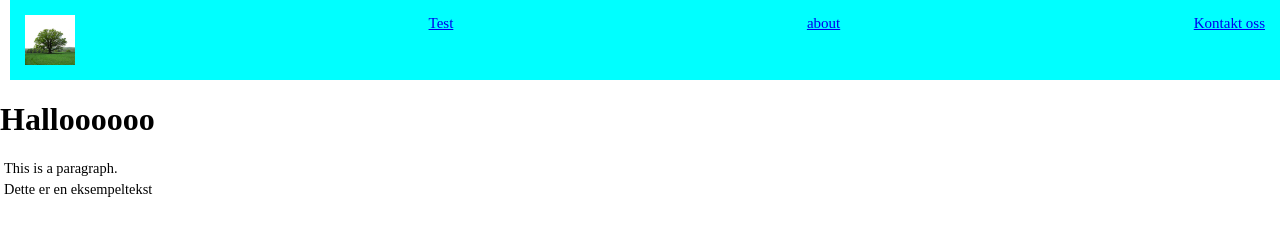
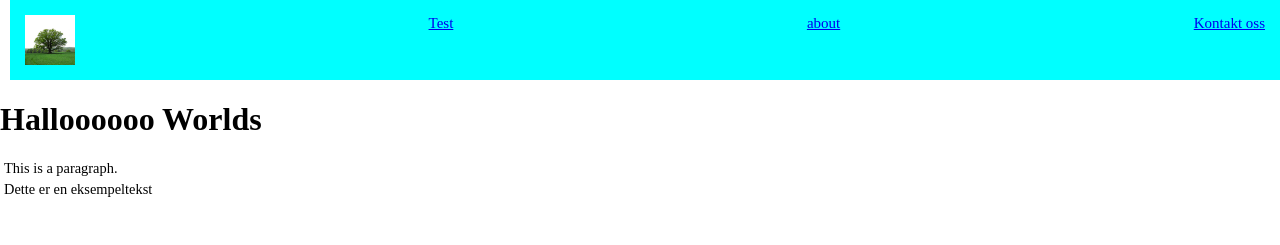
Before and after one commit to WhitebirdStrike/my-first-epic-projecto, a plain HTML site: page index.html in a window 1280 px wide. Shown: the top 245 px of the page. Drawn offline with Linux system fonts and the light colour scheme; files that its build step writes are made by us from their sources; files whose address does not match are found by name.

Commit message:
Update index.html
.

```diff
--- a/index.html
+++ b/index.html
@@ -23,7 +23,7 @@
         >Kontakt oss</a
       >
     </div>
-    <h1>Halloooooo</h1>
+    <h1>Halloooooo Worlds</h1>
     <p>This is a paragraph.</p>
     <p>Dette er en eksempeltekst</p>
 
```
